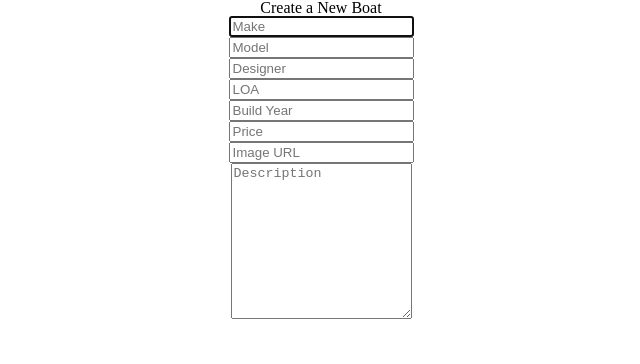
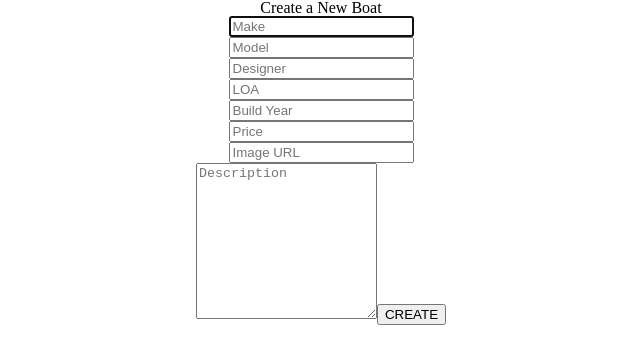
Before and after one commit to bhonestly/sailboat-listings, a React (Create React App) app in the folder client/: page /boats/new in a window 1280 px wide. Shown: the top 364 px of the page, without its empty margins (319-959 px from the left). Built offline with nearby package versions, Linux system fonts and the light colour scheme; no server answers; the HTML template or start-up script is replaced by a standard one.

Commit message:
create button

```diff
--- a/client/src/screens/BoatCreate/BoatCreate.jsx
+++ b/client/src/screens/BoatCreate/BoatCreate.jsx
@@ -116,6 +116,9 @@ export default function BoatCreate() {
             required
             onChange={handleChange}
           />
+          <button type='submit' className='create-submit-button'>
+            CREATE
+          </button>
       </form>
     </div>
   )
```
